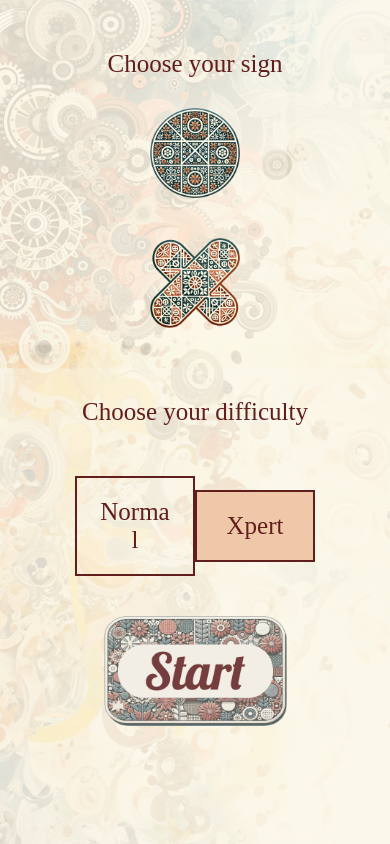
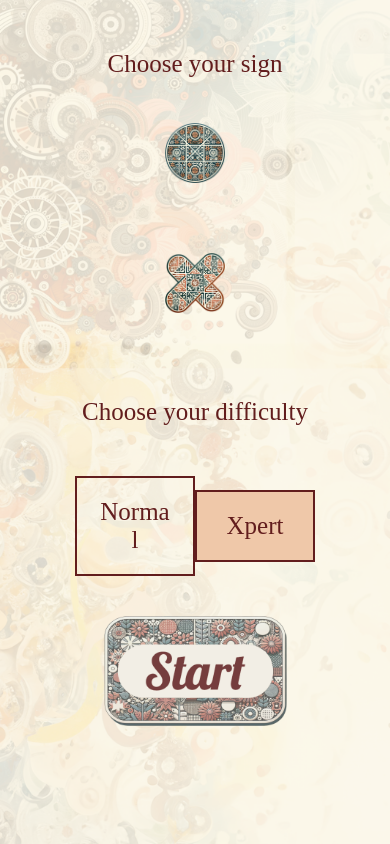
Before and after one commit to alexltyt/XpertYouCantWin, a React Native app: screen /Home in a window 390 px wide. Built offline with nearby package versions, Linux system fonts and the light colour scheme.

Commit message:
Refactor game over logic and add sign selection animation

```diff
--- a/src/components/Board.jsx
+++ b/src/components/Board.jsx
@@ -4,9 +4,8 @@ import { useSign } from '../_util/SignContext'; // Import useSign
 //import { checkWinner } from './gameLogic/CheckWinner';
 //import { bestMove } from './gameLogic/Minimax';
 
-const Board = ({ onRestart }) => {
+const Board = ({ onRestart, drawCount}) => {
   const [currentPlayer, setCurrentPlayer] = useState('Player'); // 'Player' or 'AI'
-  const [drawCount, setDrawCount] = useState(0);
   const [cells, setCells] = useState(Array(9).fill(null));
   const { chosenSign } = useSign();
   const [gameOver, setGameOver] = useState(false);
@@ -26,11 +25,11 @@ const Board = ({ onRestart }) => {
     const winner = checkWinner(newCells);
     if (winner !== null && !gameOver) {
       setGameOver(true); // Set game over state
+
       if (winner === 'draw') {
-        setDrawCount(drawCount + 1);
-        Alert.alert("Game Over", `Draw!`, [{ text: "OK", onPress: () => onRestart() }]);
+        Alert.alert("Game Over", `Draw!`, [{ text: "OK", onPress: () => onRestart(winner) }]);
       } else {
-        Alert.alert("Game Over", `${winner} wins!`, [{ text: "OK", onPress: () => onRestart() }]);
+        Alert.alert("Game Over", `${winner} wins!`, [{ text: "OK", onPress: () => onRestart(winner) }]);
       }
     }
   };
@@ -46,8 +45,9 @@ const Board = ({ onRestart }) => {
 
       if (!gameOver) {
         bestMove(newCells); // AI's turn
-        handlePostMoveLogic(newCells); // Check for winner after AI's move
       }
+
+      handlePostMoveLogic(newCells); // Check for winner after AI's move
 
       setCurrentPlayer('Player');
     }
--- a/src/components/ChooseSign.jsx
+++ b/src/components/ChooseSign.jsx
@@ -1,41 +1,85 @@
-import React from 'react'
-import { View, Text, Image, StyleSheet, Pressable, Alert } from 'react-native'
+import React, { useState } from 'react';
+import { View, Text, Image, StyleSheet, Pressable, Animated } from 'react-native';
 import { useSign } from '../_util/SignContext';
 
-
 const ChooseSign = () => {
-    const { updateChosenSign } = useSign(); // Use useSign to access the context
+  const { updateChosenSign } = useSign();
+  const [selectedSign, setSelectedSign] = useState(null);
+  const animation = new Animated.Value(0);
 
   const handleChooseSign = (sign) => {
-        updateChosenSign(sign); // Update the chosen sign using the context
-        console.log(sign);
+    updateChosenSign(sign);
+    setSelectedSign(sign);
+    // Add animation when a sign is chosen
+    Animated.timing(animation, {
+      toValue: 1,
+      duration: 500,
+      useNativeDriver: false,
+    }).start();
   };
+
+  const animatedStyle = {
+    transform: [
+      {
+        scale: animation.interpolate({
+          inputRange: [0, 0.5, 1],
+          outputRange: [1, 1.2, 1],
+        }),
+      },
+    ],
+  };
+
   return (
     <View style={styles.container}>
-        <Text style={styles.title}>
-            Choose your sign
-        </Text>
-        <Pressable onPress={()=>handleChooseSign("circle")}>
+      <Text style={styles.title}>Choose your sign</Text>
+      <Pressable
+        onPress={() => handleChooseSign('circle')}
+        style={[styles.sign, selectedSign === 'circle' && styles.selectedSign]}
+      >
+        <Animated.View style={[styles.signContent, animatedStyle]}>
           <Image
             source={require('../assets/image/circle.png')}
-                style={ styles.sign}
+            style={styles.signImage}
           />
+        </Animated.View>
       </Pressable>
-        <Pressable onPress={()=>handleChooseSign("cross")}>
+      <Pressable
+        onPress={() => handleChooseSign('cross')}
+        style={[styles.sign, selectedSign === 'cross' && styles.selectedSign]}
+      >
+        <Animated.View style={[styles.signContent, animatedStyle]}>
           <Image
             source={require('../assets/image/cross1.png')}
-                style={styles.sign}
+            style={styles.signImage}
           />
+        </Animated.View>
       </Pressable>
     </View>
-  )
-}
+  );
+};
 
 const styles = StyleSheet.create({
   sign: {
     width: 90,
     height: 90,
     margin: 20,
+    borderWidth: 2,
+    borderColor: 'transparent',
+    borderRadius: 10, // Add border radius for a rounded look
+    overflow: 'hidden', // Clip the animated content within the border
+  },
+  selectedSign: {
+    borderColor: 'black',
+  },
+  signContent: {
+    width: '100%',
+    height: '100%',
+    alignItems: 'center',
+    justifyContent: 'center',
+  },
+  signImage: {
+    width: '70%', // Adjust image size as needed
+    height: '70%', // Adjust image size as needed
   },
   container: {
     flexDirection: 'column',
@@ -46,10 +90,10 @@ const styles = StyleSheet.create({
   },
   title: {
     fontSize: 25,
-        margin:10,
+    margin: 10,
     fontFamily: 'Lobster-Regular',
     color: 'rgb(98, 29, 29)',
-    }
+  },
 });
 
-export default ChooseSign
+export default ChooseSign;
--- a/src/screens/GameScreen.jsx
+++ b/src/screens/GameScreen.jsx
@@ -1,46 +1,72 @@
 import React from 'react';
-import { StyleSheet, View, Text, Image, Pressable , ImageBackground} from 'react-native';
+import { StyleSheet, View, Text, Image, ImageBackground, TouchableHighlight } from 'react-native';
 import { useState } from 'react';
 import Board from '../components/Board';
 import PlayerContainer from '../components/PlayerContainer';
 
-function GameScreen({navigation}){
+const GameScreen = ({ navigation }) => {
   const [resetKey, setResetKey] = useState(0);
+  const [playerWin, setPlayerWin] = useState(0);
+  const [aiWin, setAiWin] = useState(0);
+  const [drawCount, setDrawCount] = useState(0);
 
-    // Function to reset the cells
-    const handleRestart = () => {
-    // Increment the resetKey to force a re-render of the Board component
+  const handleRestart = (winner) => {
     setResetKey((prevKey) => prevKey + 1);
+
+    // Update win count based on the winner
+    if (winner === 'Player') {
+      setPlayerWin(playerWin + 1);
+    } else if (winner === 'AI') {
+      setAiWin(aiWin + 1);
+    } else if (winner === 'draw') {
+      setDrawCount(drawCount + 1);
+    }
+
   };
+
+
   return (
     <ImageBackground source={require('../assets/image/wall.png')} resizeMode="cover" style={styles.wall}>
       <View style={styles.bg}>
-            <PlayerContainer playerWin="5" aiWin="10"/>
-            <Board key={resetKey} onRestart={handleRestart}/>
+        <PlayerContainer playerWin={playerWin} aiWin={aiWin} />
+        <Board key={resetKey} onRestart={(winner) => handleRestart(winner)} drawCount={drawCount} />
         <View style={styles.buttonContainer}>
-                <Pressable style={styles.buttonSize} onPress={handleRestart}>
-                    <Image
-                        source={require('../assets/image/restart.png')}
-                        style={styles.button}
-                    />
-                </Pressable>
-                <Pressable style={styles.buttonSize} onPress={()=>navigation.navigate('Winning')}>
-                    <Image
-                        source={require('../assets/image/cross1.png')}
-                        style={styles.button}
-                    />
-                </Pressable>
-                <Pressable style={styles.buttonSize} onPress={()=>navigation.navigate('Home')}>
-                    <Image
-                        source={require('../assets/image/home.png')}
-                        style={styles.button}
-                    />
-                </Pressable>
+          <TouchableHighlight
+            style={styles.buttonSize}
+            onPress={() => handleRestart()}
+            underlayColor="rgba(0, 0, 0, 0.1)" // Color when button is pressed
+          >
+            <Image source={require('../assets/image/restart.png')} style={styles.button} />
+          </TouchableHighlight>
+          <TouchableHighlight
+            style={styles.buttonSize}
+            onPress={() => navigation.navigate('Winning')}
+            underlayColor="rgba(0, 0, 0, 0.1)"
+          >
+            <Image source={require('../assets/image/cross1.png')} style={styles.button} />
+          </TouchableHighlight>
+          <TouchableHighlight
+            style={styles.buttonSize}
+            onPress={() => navigation.navigate('Home')}
+            underlayColor="rgba(0, 0, 0, 0.1)"
+          >
+            <Image source={require('../assets/image/home.png')} style={styles.button} />
+          </TouchableHighlight>
+        </View>
+        <View style={styles.buttonContainer}>
+          {/* Add a new button to reset stats */}
+          <TouchableHighlight
+            style={styles.buttonSize}
+            onPress={() => handleResetStats()}
+            underlayColor="rgba(0, 0, 0, 0.1)"
+          >
+            <Text style={styles.buttonText}>Reset Stats</Text>
+          </TouchableHighlight>
         </View>
       </View>
     </ImageBackground>
-    )
-}
+  );
+};
 
 const styles = StyleSheet.create({
   wall: {
@@ -72,7 +98,10 @@ const styles = StyleSheet.create({
     height: '100%',
     resizeMode: 'contain',
   },
+  buttonText: {
+    fontSize: 16,
+    color: 'black',
+  },
 });
 
-
-export default GameScreen
+export default GameScreen;
```
Lines whose indentation alone changed are shown as unchanged.
